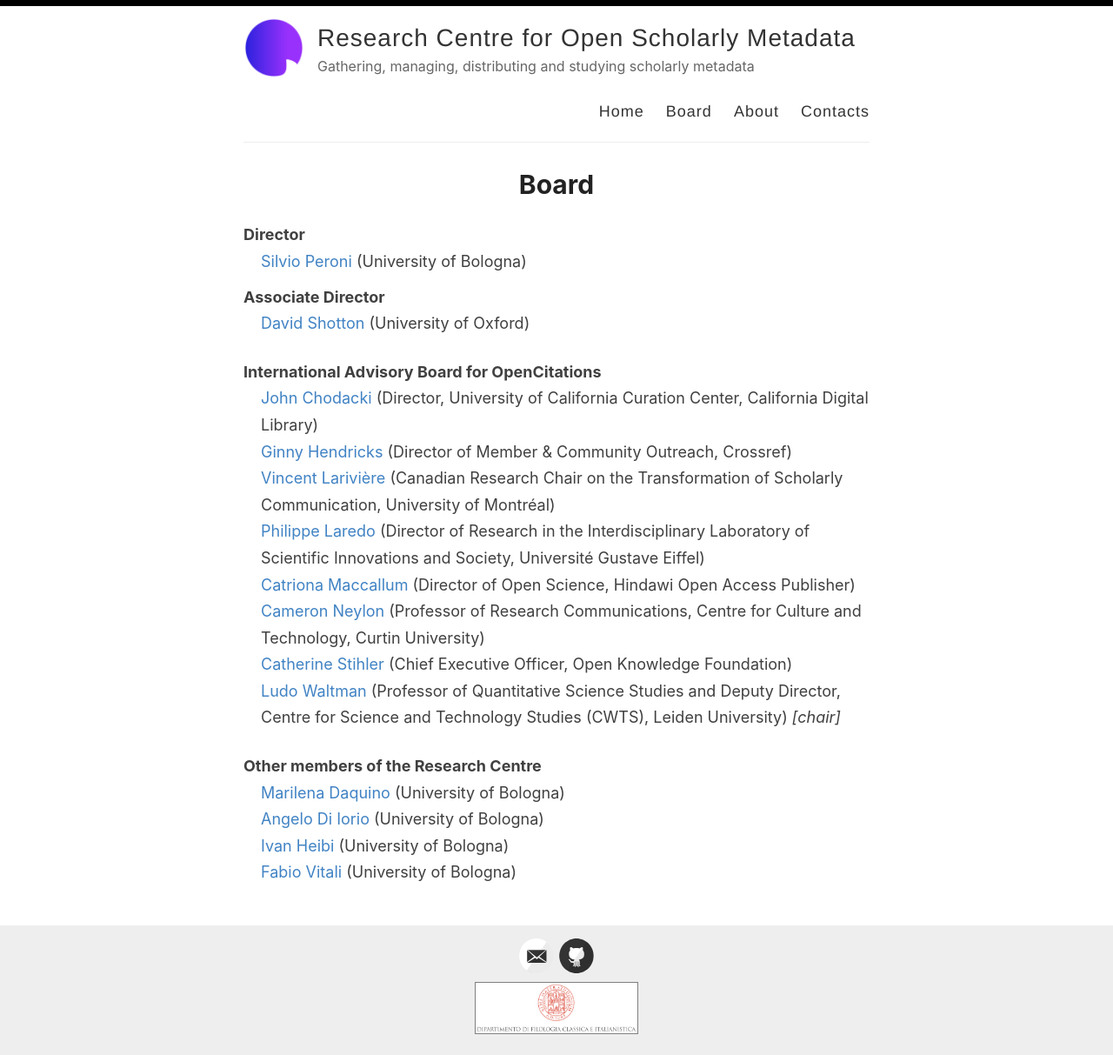
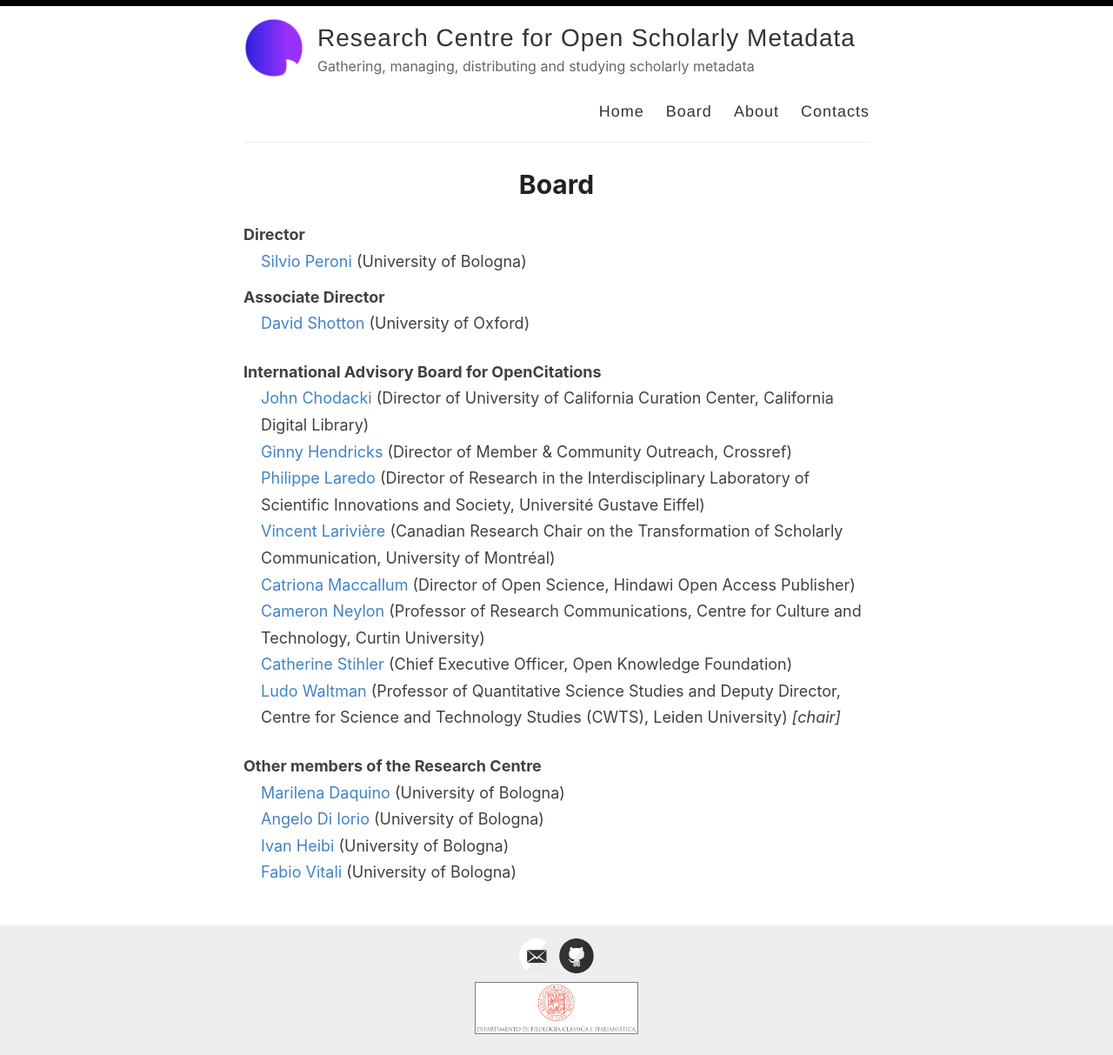
Before and after one commit to openscholarlymetadata/openscholarlymetadata.github.io, a Jekyll site: the page built from _pages/board.md, in a window 1280 px wide. Shown: the whole page at 87% size. Built offline with Jekyll 4.4.1, drawn with Linux system fonts in a browser that asks for light colours.

```diff
--- a/_pages/board.md
+++ b/_pages/board.md
@@ -13,10 +13,10 @@ permalink: /board/
 
 <dl>
     <dt><strong>International Advisory Board for OpenCitations</strong></dt>
-    <dd><a href="https://twitter.com/chodacki">John Chodacki</a> (Director, University of California Curation Center, California Digital Library)</dd>
+    <dd><a href="https://twitter.com/chodacki">John Chodacki</a> (Director of University of California Curation Center, California Digital Library)</dd>
     <dd><a href="https://twitter.com/GinnyLDN">Ginny Hendricks</a> (Director of Member & Community Outreach, Crossref)</dd>
+    <dd><a href="http://umr-lisis.fr/membre/philippe-laredo/">Philippe Laredo</a> (Director of Research in the Interdisciplinary Laboratory of Scientific  Innovations and Society, Université Gustave Eiffel)</dd>
     <dd><a href="https://twitter.com/lariviev">Vincent Larivière</a> (Canadian Research Chair on the Transformation of Scholarly Communication, University of Montréal)</dd>
-    <dd><a href="http://umr-lisis.fr/membre/philippe-laredo/">Philippe Laredo</a> (Director of Research in the Interdisciplinary Laboratory of Scientific  Innovations and Society, Université Gustave Eiffel)</dd>
     <dd><a href="https://twitter.com/catmacOA">Catriona Maccallum</a> (Director of Open Science, Hindawi Open Access Publisher)</dd>
     <dd><a href="https://twitter.com/CameronNeylon">Cameron Neylon</a> (Professor of Research Communications, Centre for Culture and Technology, Curtin University)</dd>
     <dd><a href="https://twitter.com/C_Stihler">Catherine Stihler</a> (Chief Executive Officer, Open Knowledge Foundation)</dd>
```
